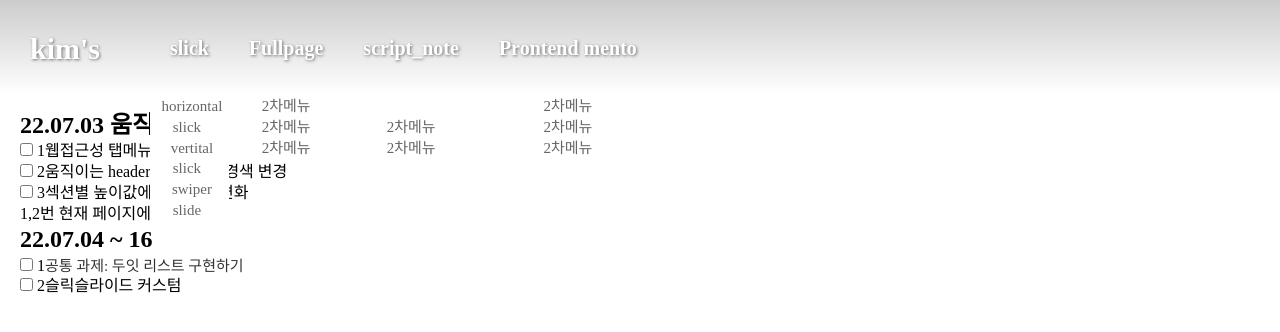
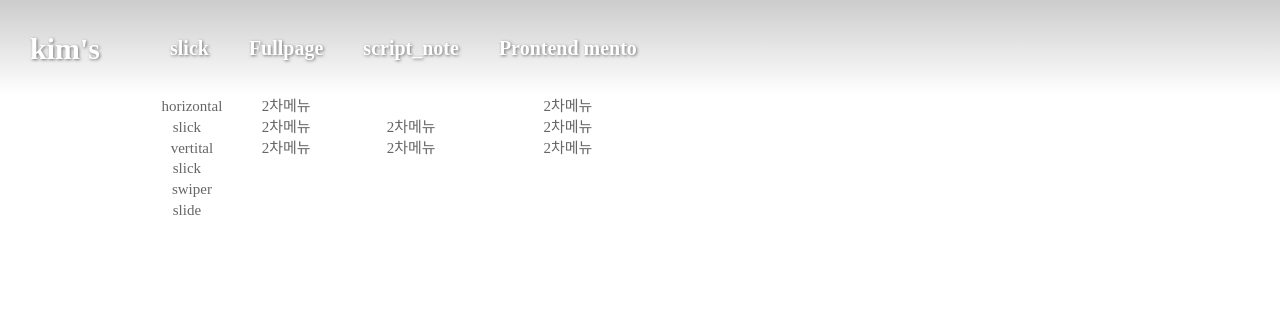
Before and after one commit to kbo831/prontend_mento, a plain HTML site: page index.html in a window 1280 px wide. Drawn offline with Linux system fonts and the light colour scheme; files that its build step writes are made by us from their sources; files whose address does not match are found by name.

Commit message:
Update index.html

```diff
--- a/index.html
+++ b/index.html
@@ -64,38 +64,11 @@
            </div>
 
            <div class="section week1">
-            <h2 class="h2">22.07.03 움직이는 header &  웹접근성 메뉴 구현</h2>
-            <ul class="do_it">
-                <li><input type="checkbox" name="checkbox" class="check" id="check1">
-                    <label for="check1"><em>1</em>웹접근성 탭메뉴</label>
-                </li>
-                <li><input type="checkbox" name="checkbox" class="check" id="check2">
-                    <label for="check2"><em>2</em>움직이는 header & ov 시 배경색 변경</label>
-                </li>
-                <li><input type="checkbox" name="checkbox" class="check" id="check3">
-                    <label for="check3"><em>3</em>섹션별 높이값에 따른 색깔변화</label>
-                </li>
-
-            </ul>
-            <div class="result">1,2번 현재 페이지에 적용 중</div>
 
         </div>
 
         <div class="section week2">
-            <h2 class="h2">22.07.04 ~ 16</h2>
-            <ul class="do_it">
-                <li>
-                    <input type="checkbox" name="checkbox" class="check" id="check1">
-                    <label for="check1"><em>1</em><a href="https://www.frontendmentor.io/challenges/todo-app-Su1_KokOW" target="_blank" title="새창열림">공통 과제:  두잇 리스트 구현하기</a></label>
-                </li>
-                <li>
-                    <input type="checkbox" name="checkbox" class="check" id="check2">
-                    <label for="check2"><em>2</em>슬릭슬라이드 커스텀</label>
-                </li>
 
-
-            </ul>
-            <div class="result"></div>
 
         </div>
 
```
